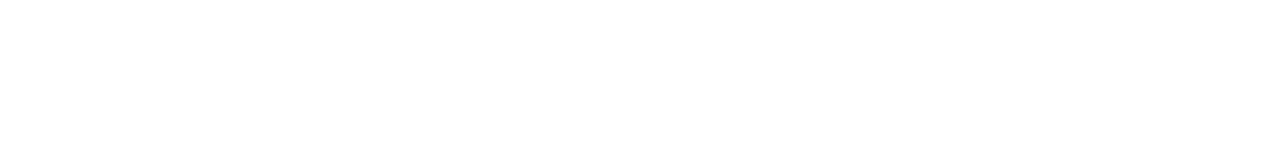
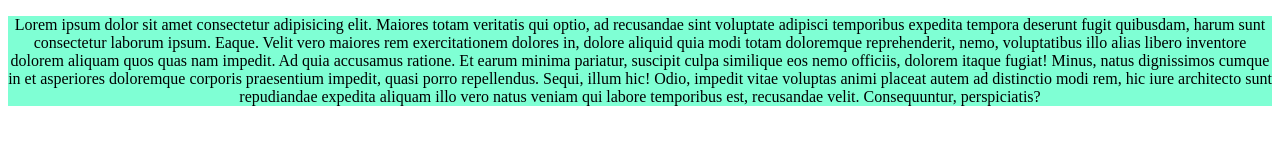
Before and after one commit to wasif783/second-try, a plain HTML site: page index.html in a window 1280 px wide. Drawn offline with Linux system fonts and the light colour scheme.

Commit message:
addedfavicon,added style.css,added div and added bg colour through css

```diff
--- a/index.html
+++ b/index.html
@@ -4,9 +4,42 @@
     <meta charset="UTF-8">
     <meta name="viewport" content="width=device-width, initial-scale=1.0">
     <title>second</title>
+    <link rel="icon" type="image/png" href="9.png">
+    <link rel="stylesheet" href="style.css">
+
 
 </head>
 <body>
+    <div>
+        <p>
+            Lorem ipsum dolor sit amet consectetur adipisicing elit. Maiores totam veritatis qui optio, ad recusandae sint voluptate adipisci temporibus expedita tempora deserunt fugit quibusdam, harum sunt consectetur laborum ipsum. Eaque.
+            Velit vero maiores rem exercitationem dolores in, dolore aliquid quia modi totam doloremque reprehenderit, nemo, voluptatibus illo alias libero inventore dolorem aliquam quos quas nam impedit. Ad quia accusamus ratione.
+            Et earum minima pariatur, suscipit culpa similique eos nemo officiis, dolorem itaque fugiat! Minus, natus dignissimos cumque in et asperiores doloremque corporis praesentium impedit, quasi porro repellendus. Sequi, illum hic!
+            Odio, impedit vitae voluptas animi placeat autem ad distinctio modi rem, hic iure architecto sunt repudiandae expedita aliquam illo vero natus veniam qui labore temporibus est, recusandae velit. Consequuntur, perspiciatis?
+        </p>
+    </div>
 
 </body>
 </html>
+
+
+
+
+
+
+
+
+
+
+
+
+
+
+
+
+
+
+
+
+</body>
+</html>
--- /dev/null
+++ b/style.css
@@ -0,0 +1,6 @@
+p {
+    background-color: aquamarine;
+    text-align: center;
+    font-family: 'Times New Roman', Times, serif;
+    font-size: medium;
+}
```
Also changed, not shown: 9.png (added).
